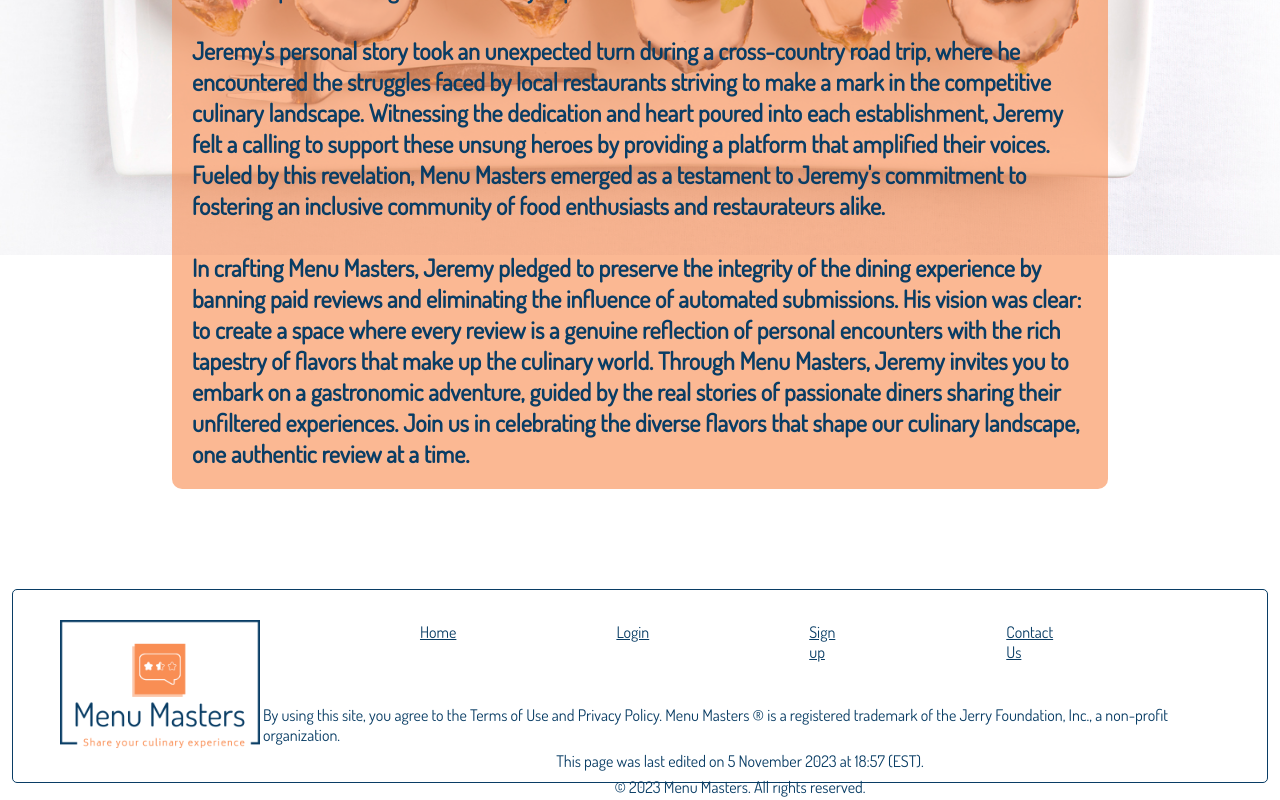
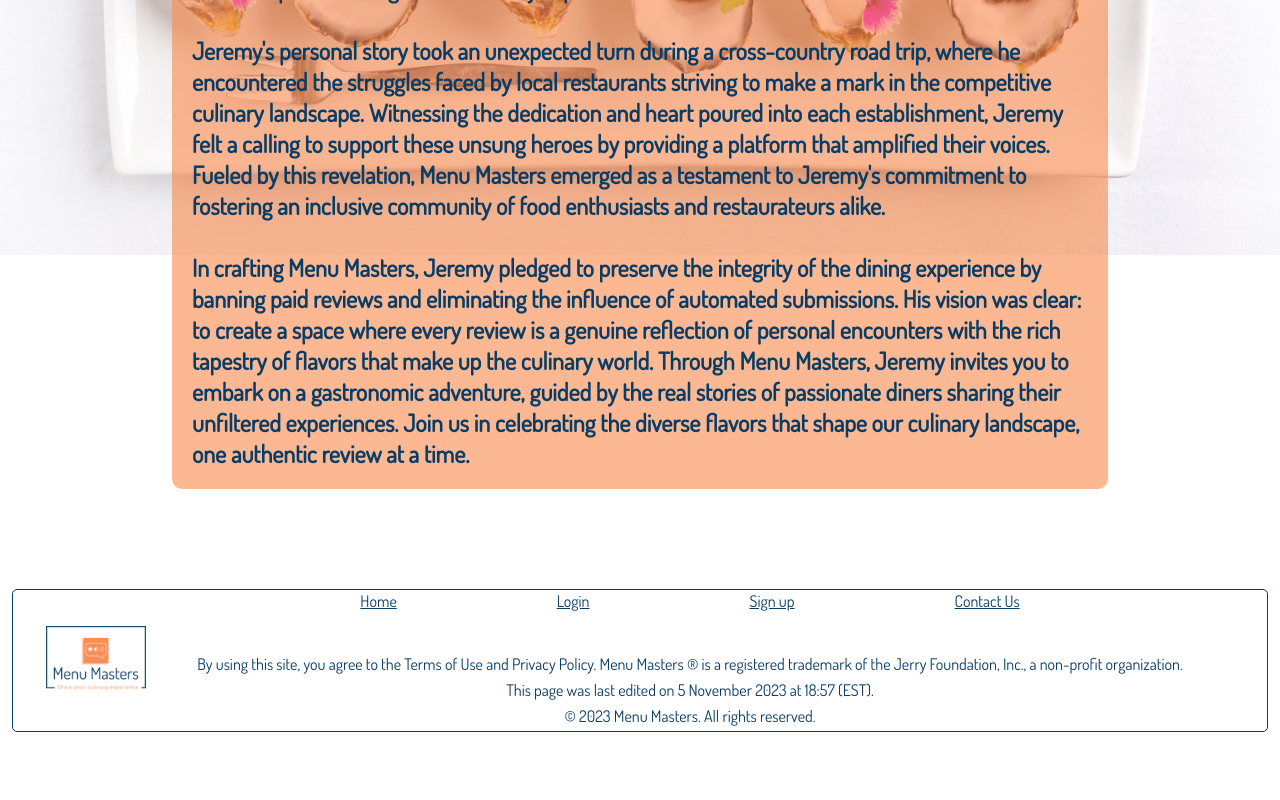
Before and after one commit to NomadLyfe/phase-4-project, a React (Create React App) app in the folder client/: page / in a window 1280 px wide. Shown: the part 498-1298 px from the top of the page. After the commit the page ends 1238 px from the top, so only its background shows below. Built offline with nearby package versions, Linux system fonts and the light colour scheme; no server answers.

Commit message:
added account page on front end

```diff
--- /dev/null
+++ b/client/src/components/AccountInfo.js
@@ -0,0 +1,25 @@
+import { useFormik } from "formik";
+import * as yup from "yup";
+import image from '../images/missing-profile.png'
+
+function AccountInfo({ user }) {
+    return (
+        <div>
+            <header><h1>Account Information</h1></header>
+            <div className="allInfo">
+                <div className="picInfo">
+                    <img src={image} onerror="this.src={image}" alt='profile pic' />
+                    <button>Change Profile Picture</button>
+                </div>
+                <div className="textInfo">
+                    <h2></h2>
+                    <p>Username: <span>{user.username}</span></p>
+                    <p>Email: <span>{'EMAIL HERE'}</span></p>
+                    <button>Change Password</button>
+                </div>
+            </div>
+        </div>
+    );
+}
+
+export default AccountInfo;
--- a/client/src/components/App.js
+++ b/client/src/components/App.js
@@ -8,6 +8,7 @@
 import Footer from "./Footer";
 import NewReview from "./NewReview";
 import Reviews from "./Reviews";
+import AccountInfo from "./AccountInfo";
 import '../css files/app.css'
 
 function App() {
@@ -46,6 +47,9 @@
                     <Route exact path='/:restaurantName/:address/reviews'>
                         <Reviews history={history} user={user} />
                     </Route>
+                    <Route exact path='/account'>
+                        <AccountInfo user={user} />
+                    </Route>
                 </Switch>
                 <Footer user={user} />
             </main>
--- a/client/src/components/NavBar.js
+++ b/client/src/components/NavBar.js
@@ -52,7 +52,7 @@
             </form>
             {!user ? <NavLink to="/login" className='link' >Login</NavLink> : null}
             {!user ? <NavLink to='/signup' className='link' >Signup</NavLink> : null}
-            {user ? <Link to="/" className='link' >Account</Link> : null}
+            {user ? <Link to="/account" className='link' >Account</Link> : null}
             {user ? <button onClick={handleLogoutClick} className='link' >Log Out</button> : null}
         </nav>
   );
--- a/client/src/css files/app.css
+++ b/client/src/css files/app.css
@@ -29,11 +29,11 @@
 
 .footer {
     position: relative;
-    background-color: rgba(255, 255, 255, 0.95);
+    background-color: rgba(255, 255, 255, 0.90);
     border-radius: 5px;
     border: 1px solid #093d65;
     width: 98vw;
-    height: 15vw;
+    height: 11vw;
 }
 
 .welcome h2 {
--- a/client/src/css files/footer.css
+++ b/client/src/css files/footer.css
@@ -17,12 +17,11 @@
 }
 
 .footer-more {
-    width: 75vw;
-    margin-top: 50px;
+    width: 85vw;
 }
 
 .footer-logo img {
-    height: 10vw;
+    height: 5vw;
 }
 
 .footer-links {
```
Also changed, not shown: client/src/images/missing-profile.png (added).
